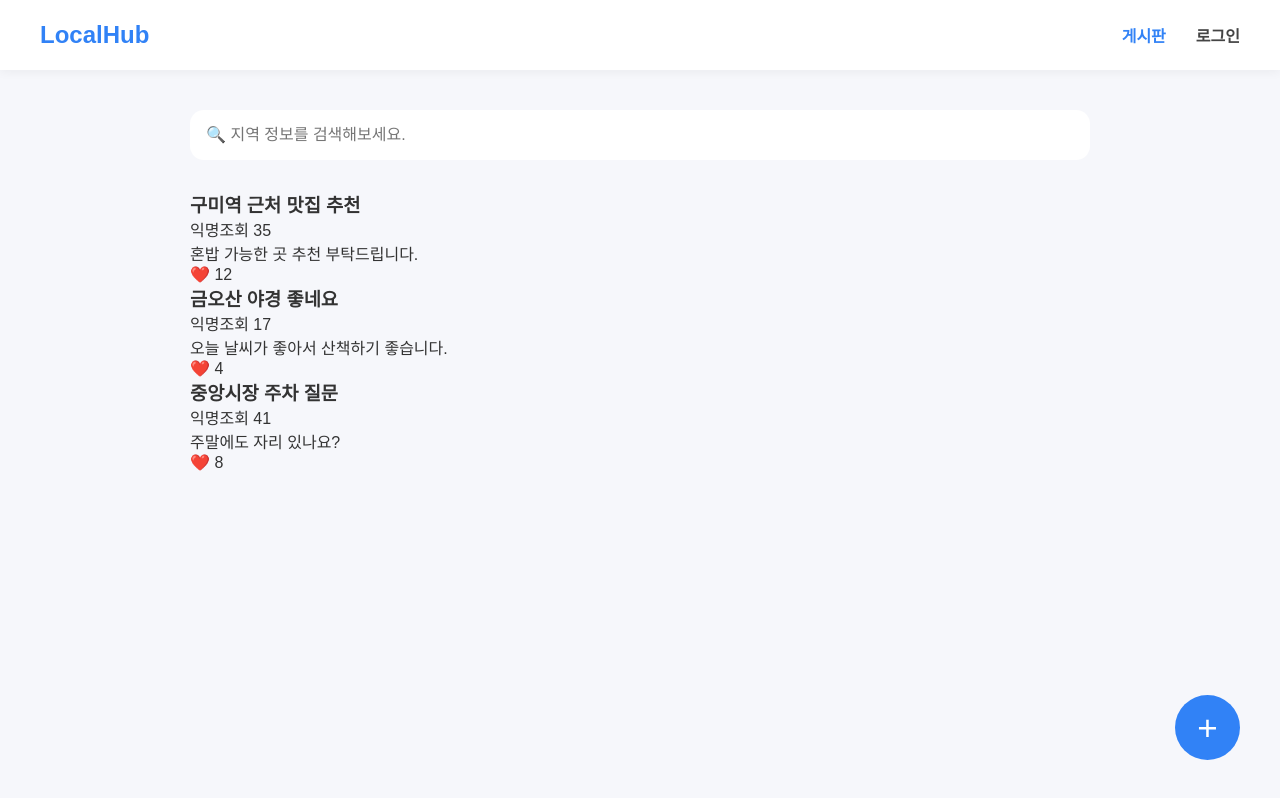
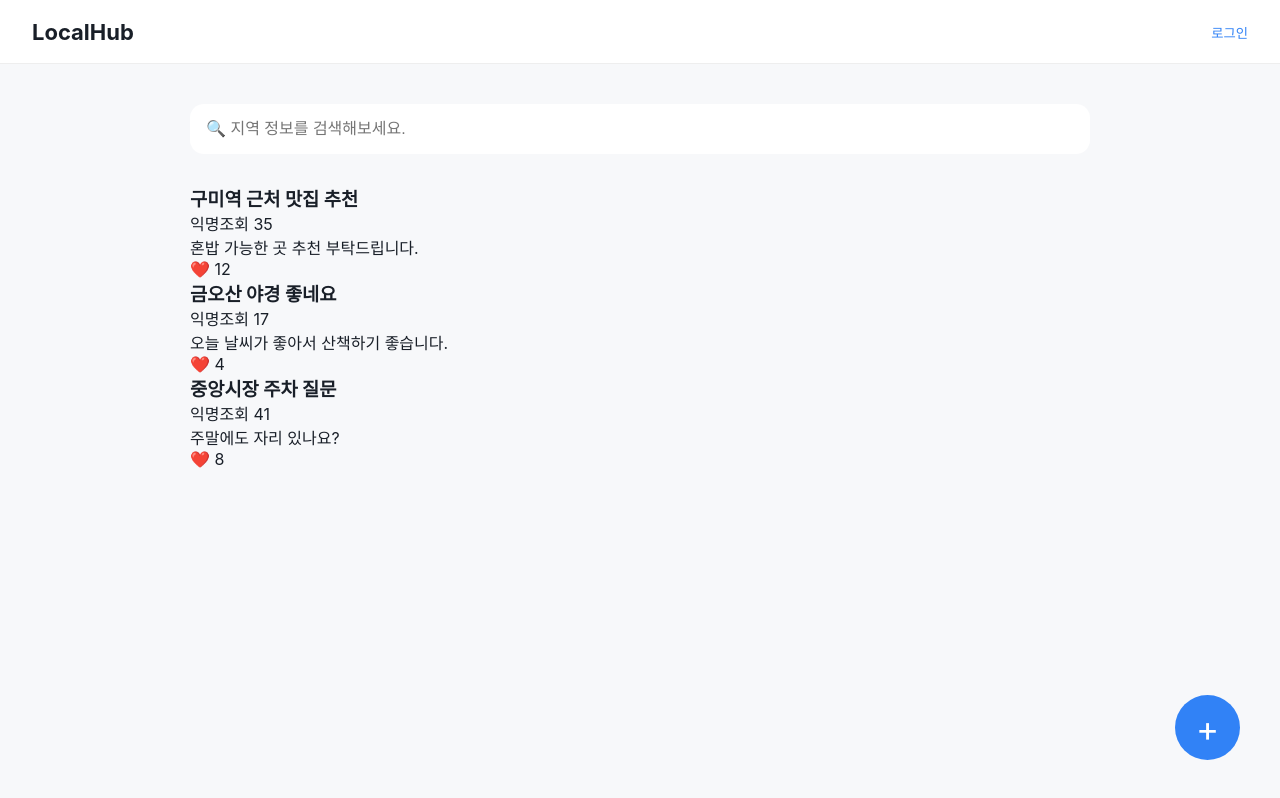
Before and after one commit to ongdikk/local-hub, a Vue app: page /board in a window 1280 px wide. Built offline with nearby package versions, Linux system fonts and the light colour scheme.

Commit message:
Style: 배경 및 헤더 스타일 변경

```diff
--- a/src/assets/main.css
+++ b/src/assets/main.css
@@ -1,13 +1,36 @@
-body{
+* {
+  box-sizing: border-box;
+}
 
-    background:#f6f7fb;
 
-    color:#333;
+body {
+
+  margin: 0;
+
+  font-family:
+    -apple-system,
+    BlinkMacSystemFont,
+    "Segoe UI",
+    sans-serif;
+
+  background: #f7f8fa;
+
+  color: #191f28;
 
 }
 
-a{
 
-    color:inherit;
+button {
+
+  font-family: inherit;
 
 }
+
+
+a {
+
+  text-decoration: none;
+
+  color: inherit;
+
+}
--- a/src/components/common/Header.vue
+++ b/src/components/common/Header.vue
@@ -1,80 +1,102 @@
 <template>
+
 <header class="header">
 
-    <div class="logo">
+  <div
+    class="logo"
+    @click="goHome"
+  >
+
     LocalHub
+
   </div>
+
 
   <nav>
 
-      <RouterLink to="/board">
-        게시판
-      </RouterLink>
-
-      <RouterLink to="/login">
+    <button>
       로그인
-      </RouterLink>
+    </button>
 
   </nav>
 
+
 </header>
+
 </template>
 
+
 <script setup>
+
+import { useRouter } from "vue-router"
+
+
+const router = useRouter()
+
+
+
+function goHome(){
+
+  router.push("/board")
+
+}
+
 </script>
+
 
 <style scoped>
 
+
 .header{
 
-    height:70px;
+  height:64px;
 
   background:white;
 
+  border-bottom:1px solid #eee;
+
   display:flex;
+
+  align-items:center;
 
   justify-content:space-between;
 
-    align-items:center;
+  padding:0 32px;
 
-    padding:0 40px;
+  position:sticky;
 
-    box-shadow:0 2px 10px rgba(0,0,0,.05);
+  top:0;
+
+  z-index:10;
 
 }
 
+
+
 .logo{
 
-    font-size:24px;
+  font-size:22px;
 
-    font-weight:bold;
+  font-weight:700;
+
+  cursor:pointer;
+
+}
+
+
+
+button{
+
+  border:none;
+
+  background:none;
 
   color:#3182f6;
 
-}
-
-nav{
-
-    display:flex;
-
-    gap:30px;
+  cursor:pointer;
 
 }
 
-a{
 
-    text-decoration:none;
-
-    color:#444;
-
-    font-weight:600;
-
-}
-
-.router-link-active{
-
-    color:#3182f6;
-
-}
 
 </style>
```
Lines whose indentation alone changed are shown as unchanged.
